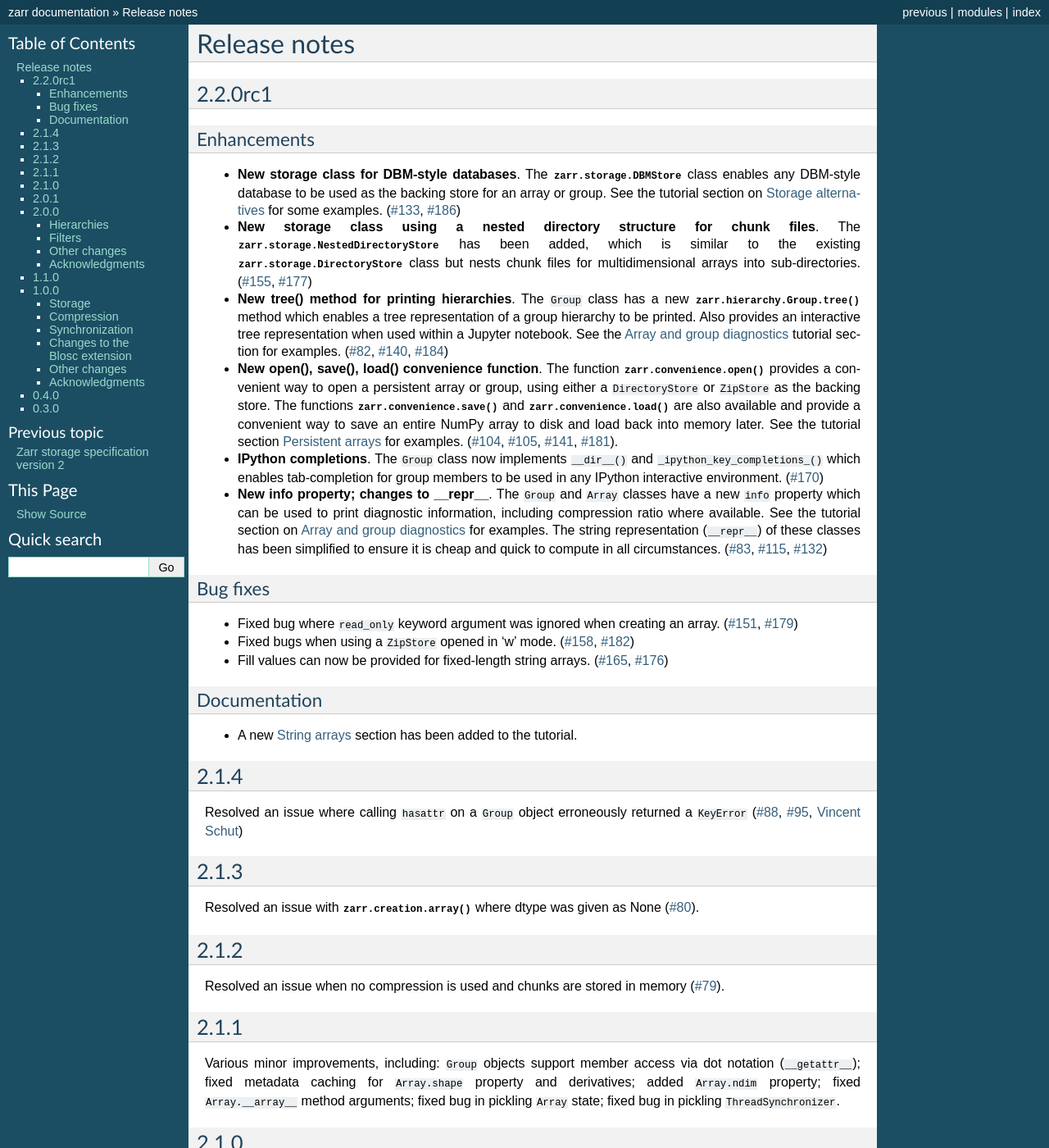
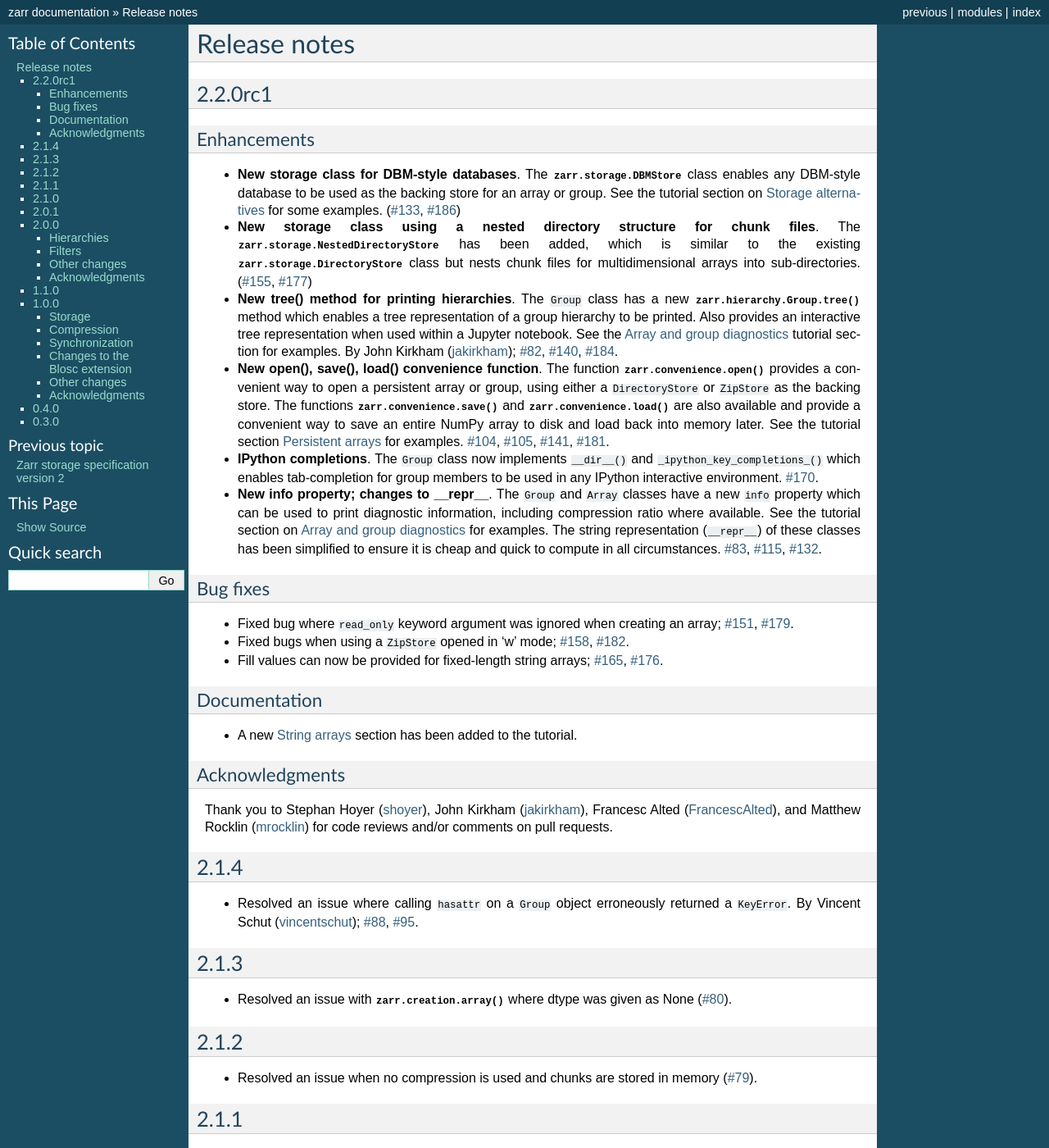
Before and after one commit to enthusiastdev121/zarr-python, a Sphinx documentation site: the page built from docs/release.rst, in a window 1280 px wide and 1400 px high. Shown: the whole window at 82% size. Built offline with Sphinx 7.4.7, drawn with Linux system fonts in a browser that asks for light colours; the version number could not be read and is left out.

Commit message:
wip release notes

```diff
--- a/docs/release.rst
+++ b/docs/release.rst
@@ -23,8 +23,8 @@ Enhancements
   :func:`zarr.hierarchy.Group.tree` method which enables a tree representation of
   a group hierarchy to be printed. Also provides an interactive tree
   representation when used within a Jupyter notebook. See the
-  :ref:`tutorial_diagnostics` tutorial section for examples. (:issue:`82`,
-  :issue:`140`, :issue:`184`)
+  :ref:`tutorial_diagnostics` tutorial section for examples. By John Kirkham
+  (jakirkham_); :issue:`82`, :issue:`140`, :issue:`184`.
 
 * **New open(), save(), load() convenience function**. The function
   :func:`zarr.convenience.open` provides a convenient way to open a persistent
@@ -32,63 +32,68 @@ Enhancements
   store. The functions :func:`zarr.convenience.save` and
   :func:`zarr.convenience.load` are also available and provide a convenient way to
   save an entire NumPy array to disk and load back into memory later. See the
-  tutorial section :ref:`tutorial_persist` for examples. (:issue:`104`,
-  :issue:`105`, :issue:`141`, :issue:`181`).
+  tutorial section :ref:`tutorial_persist` for examples. :issue:`104`,
+  :issue:`105`, :issue:`141`, :issue:`181`.
 
 * **IPython completions**. The ``Group`` class now implements ``__dir__()`` and
   ``_ipython_key_completions_()`` which enables tab-completion for group members
-  to be used in any IPython interactive environment. (:issue:`170`)
+  to be used in any IPython interactive environment. :issue:`170`.
 
 * **New info property; changes to __repr__**. The ``Group`` and
   ``Array`` classes have a new ``info`` property which can be used to print
   diagnostic information, including compression ratio where available. See the
   tutorial section on :ref:`tutorial_diagnostics` for examples. The string
   representation (``__repr__``) of these classes has been simplified to ensure
-  it is cheap and quick to compute in all circumstances. (:issue:`83`,
-  :issue:`115`, :issue:`132`)
+  it is cheap and quick to compute in all circumstances. :issue:`83`,
+  :issue:`115`, :issue:`132`.
 
 Bug fixes
 ~~~~~~~~~
 
 * Fixed bug where ``read_only`` keyword argument was ignored when creating an
-  array. (:issue:`151`, :issue:`179`)
+  array; :issue:`151`, :issue:`179`.
 
-* Fixed bugs when using a ``ZipStore`` opened in 'w' mode. (:issue:`158`,
-  :issue:`182`)
+* Fixed bugs when using a ``ZipStore`` opened in 'w' mode; :issue:`158`,
+  :issue:`182`.
 
-* Fill values can now be provided for fixed-length string arrays. (:issue:`165`,
-  :issue:`176`)
+* Fill values can now be provided for fixed-length string arrays; :issue:`165`,
+  :issue:`176`.
 
 Documentation
 ~~~~~~~~~~~~~
 
 * A new :ref:`tutorial_strings` section has been added to the tutorial.
 
+Acknowledgments
+~~~~~~~~~~~~~~~
+
+Thank you to Stephan Hoyer (shoyer_), John Kirkham (jakirkham_), Francesc Alted
+(FrancescAlted_), and Matthew Rocklin (mrocklin_) for code reviews and/or
+comments on pull requests.
+
 .. _release_2.1.4:
 
 2.1.4
 -----
 
-Resolved an issue where calling ``hasattr`` on a ``Group`` object erroneously returned a
-``KeyError`` (:issue:`88`,
-:issue:`95`,
-`Vincent Schut <https://github.com/vincentschut>`_)
+* Resolved an issue where calling ``hasattr`` on a ``Group`` object erroneously
+  returned a ``KeyError``. By Vincent Schut (vincentschut_); :issue:`88`, :issue:`95`.
 
 .. _release_2.1.3:
 
 2.1.3
 -----
 
-Resolved an issue with :func:`zarr.creation.array` where dtype was given as
-None (:issue:`80`).
+* Resolved an issue with :func:`zarr.creation.array` where dtype was given as
+  None (:issue:`80`).
 
 .. _release_2.1.2:
 
 2.1.2
 -----
 
-Resolved an issue when no compression is used and chunks are stored in memory
-(:issue:`79`).
+* Resolved an issue when no compression is used and chunks are stored in memory
+  (:issue:`79`).
 
 .. _release_2.1.1:
 
@@ -303,3 +308,5 @@ See `v0.3.0 release notes on GitHub
 .. _scopatz: https://github.com/scopatz
 .. _martindurant: https://github.com/martindurant
 .. _FrancescAlted: https://github.com/FrancescAlted
+.. _jakirkham: https://github.com/jakirkham
+.. _vincentschut: https://github.com/vincentschut
```
